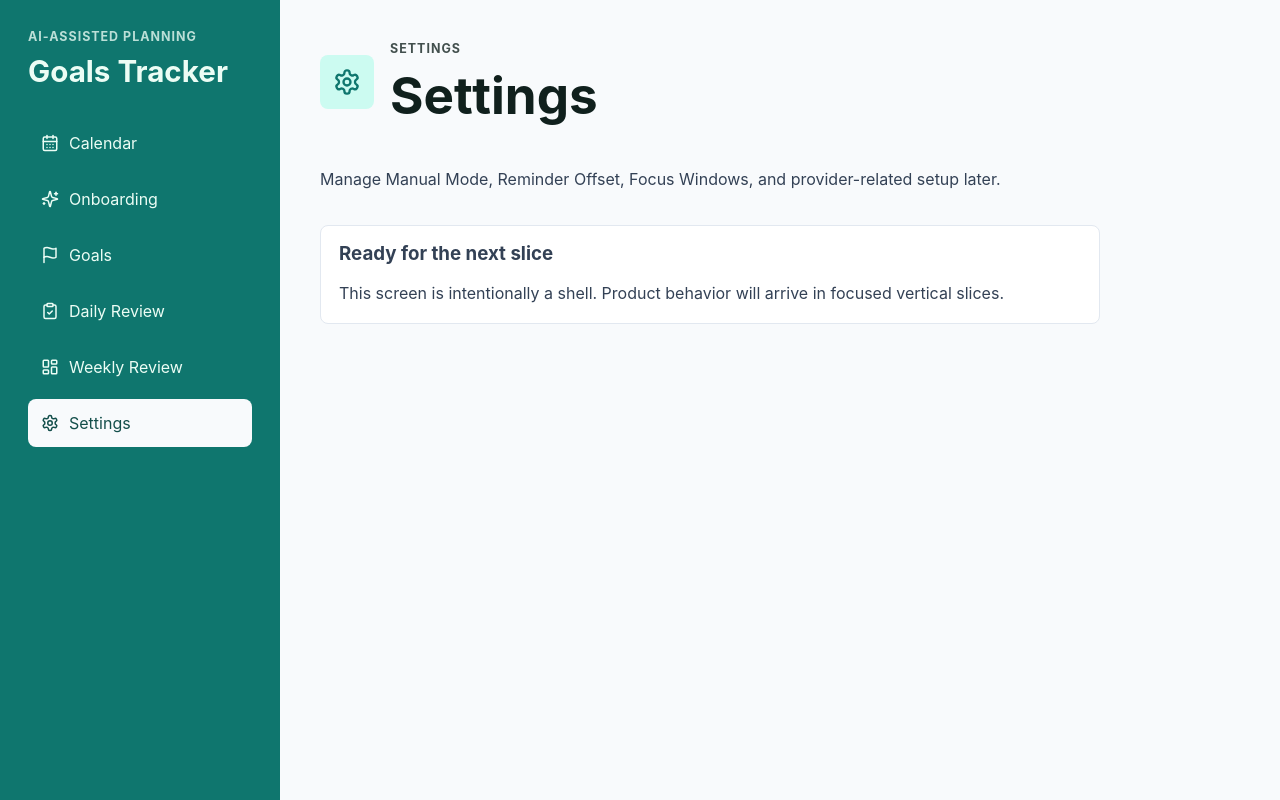
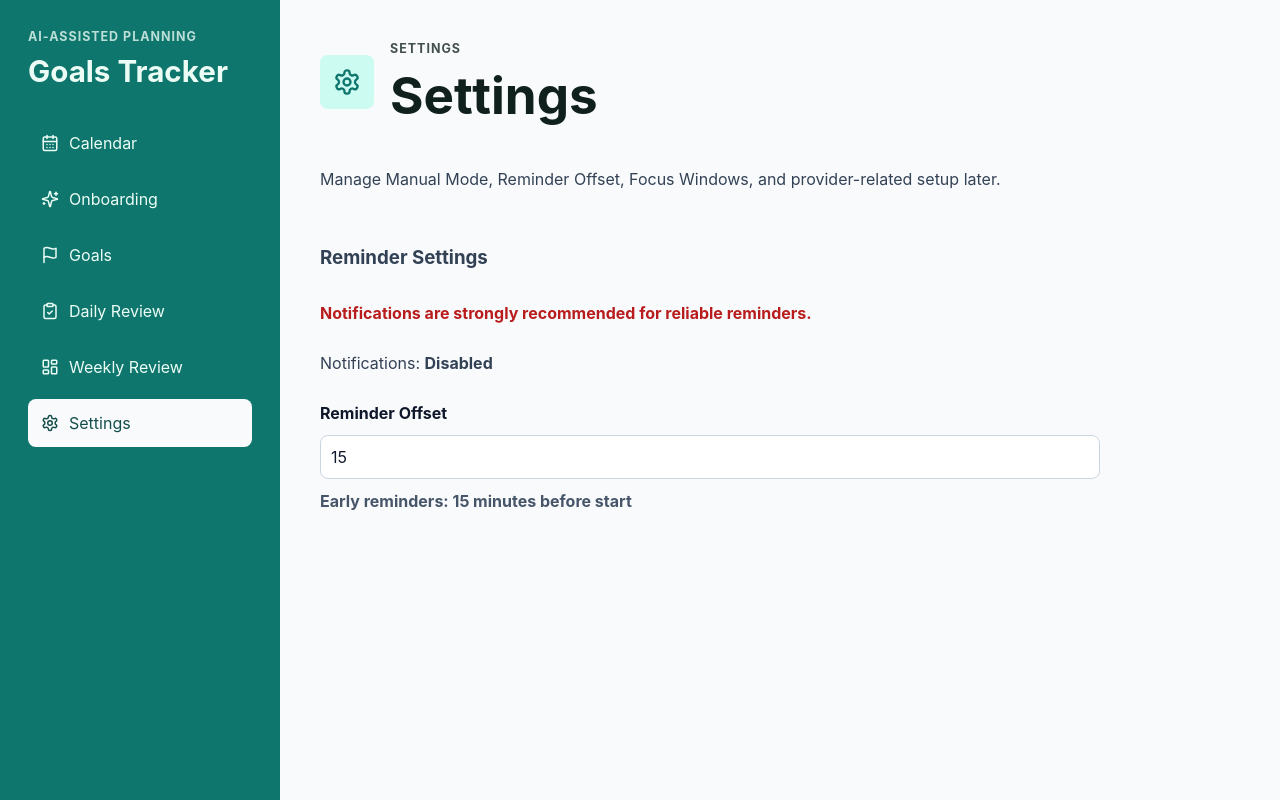
Before and after one commit to Jeanspkdz/goals-tracker, a Nuxt app: page / in a window 1280 px wide. Both pictures are taken after a click on the button "Settings". Built offline with nearby package versions, Linux system fonts and the light colour scheme.

Commit message:
feat(reminders): add reminder settings

```diff
--- a/app/components/AppShell.vue
+++ b/app/components/AppShell.vue
@@ -119,6 +119,8 @@ const surface = computed(
 const goals = ref<Goal[]>([]);
 const goalTitle = ref("");
 const taskDrafts = ref<Record<number, TaskDraft>>({});
+const reminderOffsetMinutes = ref(15);
+const notificationsEnabled = ref(false);
 const taskStatuses: TaskStatus[] = [
   "Planned",
   "Completed",
@@ -423,6 +425,36 @@ function taskPlanningLabel(task: Task) {
         </div>
       </div>
 
+      <div v-else-if="activeSurface === 'settings'" class="surface-content">
+        <p>{{ surface.description }}</p>
+
+        <section class="form-section" aria-label="Reminder Settings">
+          <h3>Reminder Settings</h3>
+          <p class="form-error" v-if="!notificationsEnabled">
+            Notifications are strongly recommended for reliable reminders.
+          </p>
+
+          <p>
+            Notifications:
+            <strong>{{ notificationsEnabled ? "Enabled" : "Disabled" }}</strong>
+          </p>
+
+          <label for="reminder-offset">Reminder Offset</label>
+          <input
+            id="reminder-offset"
+            v-model.number="reminderOffsetMinutes"
+            aria-label="Reminder Offset"
+            min="0"
+            step="5"
+            type="number"
+          />
+
+          <p class="planning-state">
+            Early reminders: {{ reminderOffsetMinutes }} minutes before start
+          </p>
+        </section>
+      </div>
+
       <div v-else class="surface-content">
         <p>{{ surface.description }}</p>
         <div class="empty-state">
```
Also changed, not shown: 1 other file (tests, documents, lock files or other folders).
